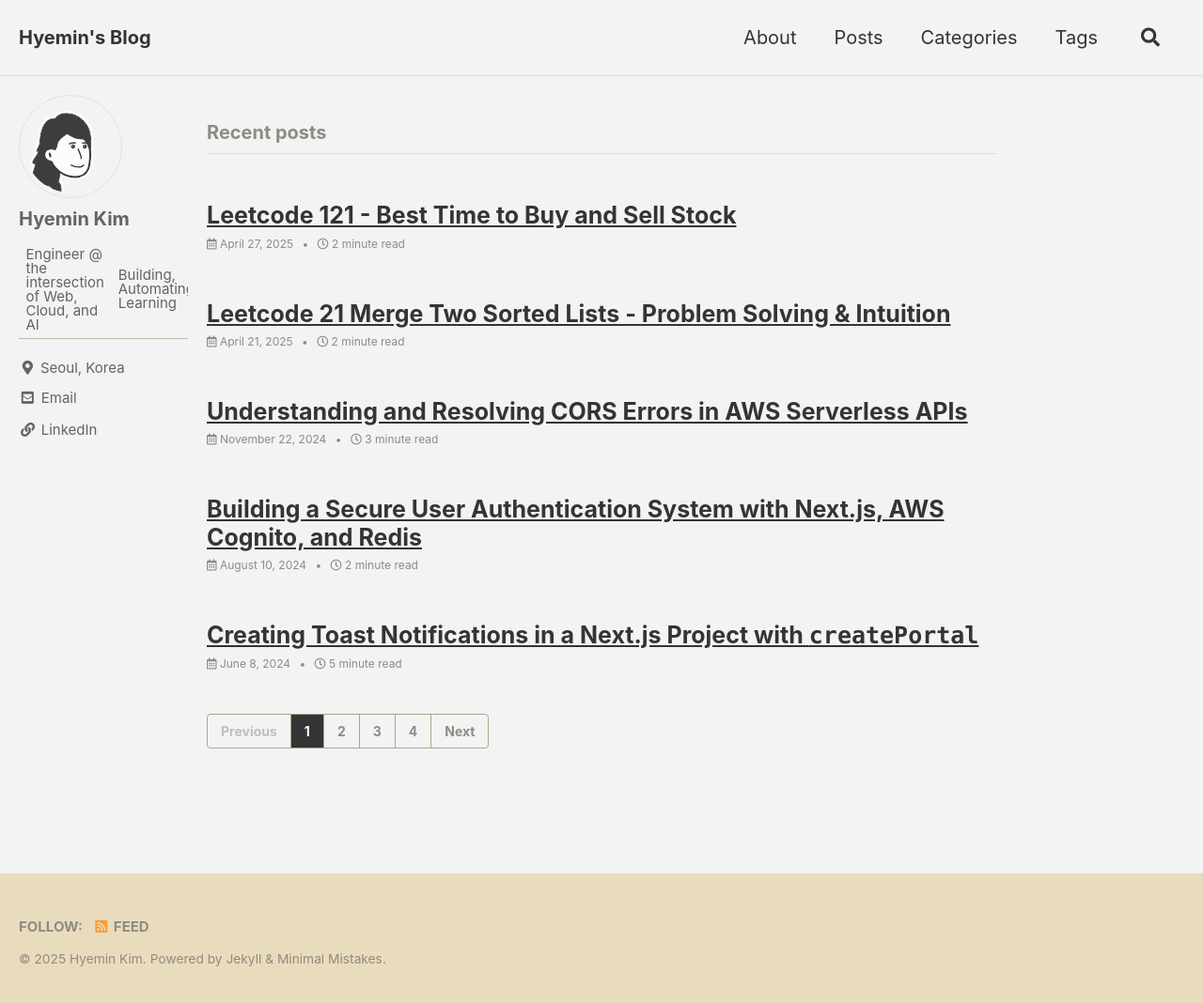
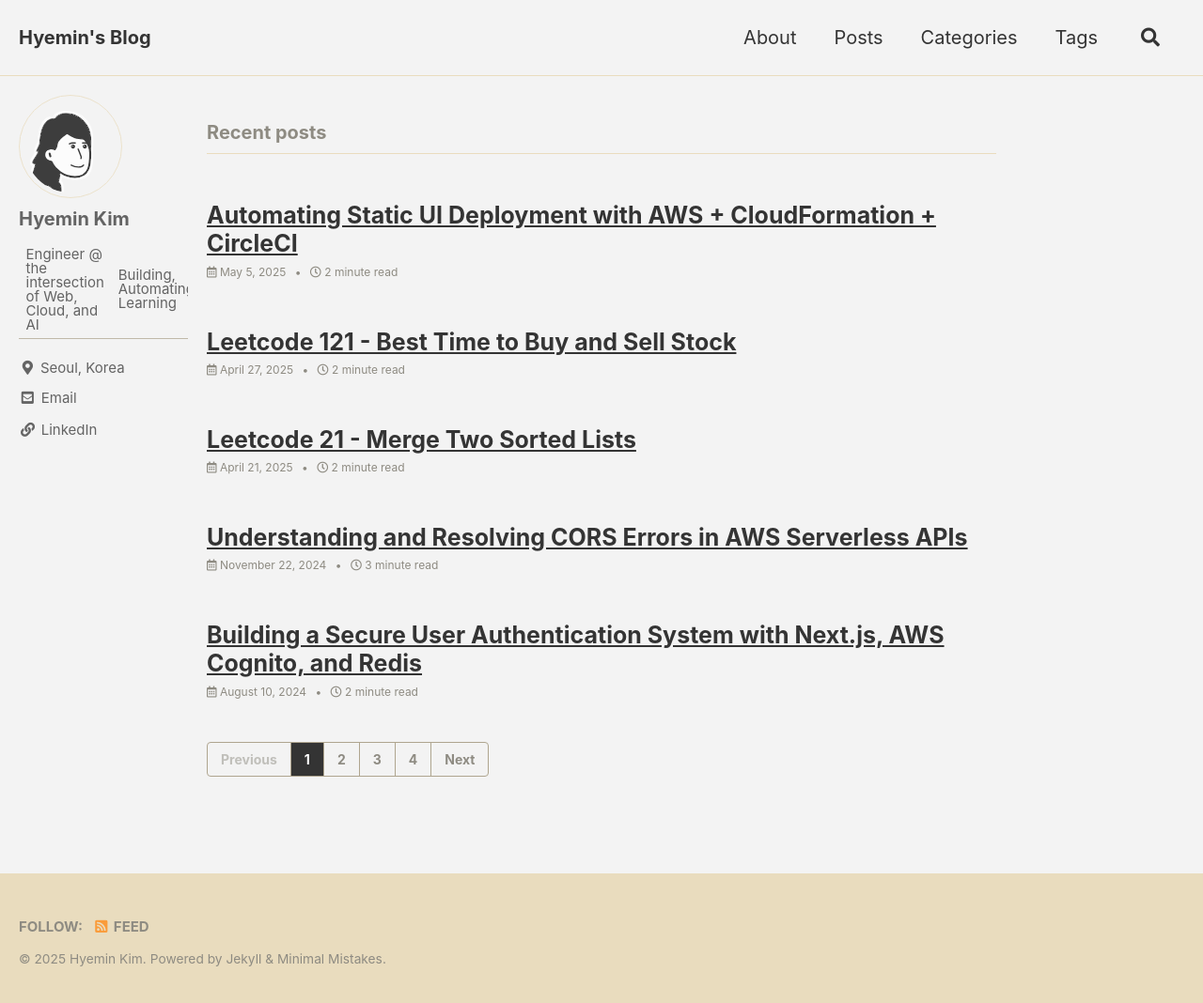
Before and after one commit to hkim-dev/hkim-dev.github.io, a Jekyll site: the page built from index.html, in a window 1280 px wide and 1072 px high. Shown: the top 1068 px of the window at 94% size. Built offline with Jekyll 4.4.1, drawn with Linux system fonts in a browser that asks for light colours; cached includes are drawn as plain includes; the list of posts is cut into pages by our own code; part of the change alters nothing that is shown.

Commit message:
new post

````diff
--- a/_posts/2025-04-20-Leetcode-21-Merge-Two-Sorted-Lists.md
+++ b/_posts/2025-04-20-Leetcode-21-Merge-Two-Sorted-Lists.md
@@ -1,5 +1,5 @@
 ---
-title: Leetcode 21 Merge Two Sorted Lists - Problem Solving & Intuition
+title: Leetcode 21 - Merge Two Sorted Lists
 date: 2025-04-20 23:00:00 -0400
 categories: "Problem-Solving"
 tags:
--- /dev/null
+++ b/_posts/2025-05-04-Automating Static UI Deployment with AWS + CloudFormation + CircleCI.md
@@ -0,0 +1,72 @@
+---
+title: Automating Static UI Deployment with AWS + CloudFormation + CircleCI
+date: 2025-05-04 23:00:00 -0400
+categories: "web_dev"
+tags:
+  - AWS
+toc: true
+toc_sticky: true
+classes: wide
+---
+
+# Introduction
+In this post, I'm sharing a template project for automating the build & deployment of single page applications (SPA). I often build and deploy SPAs at work, and after doing this a few times manually, I figured it was time to put together a clean & reusable setup. Feel free to check out the repo here for the full code:
+
+👉 https://github.com/hkim-dev/infra-static-ui-deploy
+
+So this small project aims to:
+
+- define the AWS infrastructure as code using CloudFormation,
+- automate deployment with CircleCI,
+- and document the process so I (or anyone else) can reuse it later.
+
+
+# 💻 Tech Stack
+
+- React (Vite) for the sample static UI
+- AWS S3 + CloudFront for hosting
+- Route53 for DNS
+- ACM for HTTPS
+- CloudFormation to define infrastructure as code
+- CircleCI for CI/CD automation
+
+## IaC with CloudFormation
+
+Instead of manually managing AWS resources in the console or using the AWS CLI, I used AWS CloudFormation to automate everything. It allows engineers to define AWS resources such as S3, CloudFront, and Route53 in the form of code. It might take more time up front, but, once the stack is defined as code, it is really easy to spin up the stack in different environments (`dev`, `prod`, etc.) by just tweaking parameters.
+
+The following is a snippet from the CloudFormation template that defines S3 and CloudFront:
+
+```yaml
+Resources:
+  FrontendBucket:
+    Type: AWS::S3::Bucket
+    Properties:
+      BucketName: !Sub ${ProjectPrefix}-s3-${Env}
+
+  CloudFrontDistribution:
+    Type: AWS::CloudFront::Distribution
+    Properties:
+      DistributionConfig:
+        Origins:
+          - DomainName: !Join ['', [!Ref FrontendBucket, '.s3.amazonaws.com']]
+            S3OriginConfig:
+              OriginAccessIdentity: ...
+```
+
+Here's a quick look at the overall AWS setup:
+
+![aws-setup](/assets/images/static-ui-aws-setup.png)
+
+## Continuous Deployment with CircleCI
+CircleCI handles the build and deployment pipeline from start to finish:
+1. Build: It checks out the code, installs dependencies, and builds the static UI.
+2. Infrastructure Provisioning: The AWS resources are created automatically with the CloudFormation template.
+3. Deployment: The built static files (e.g., `/dist`) are synced to the S3 bucket, and CloudFront is used to serve the content globally.
+
+You can manage environment-specific settings using [CircleCI contexts](https://circleci.com/docs/contexts/), and secure credentials via environment variables.
+
+## Mock UI
+I created a mock React app with Vite for demonstration purposes. You can swap it out with your own static frontend by replacing the /sample-ui directory.
+
+# 📝 Wrapping Up
+This project was something I actually built a while ago at work while deploying SPAs on AWS - revisiting it reminded me of how important it is to have a clean and consistent pipeline for UI deployments. I hope it can be a useful starting point for anyone looking to automate static UI hosting.
````
Also changed, not shown: assets/images/static-ui-aws-setup.png (added).
